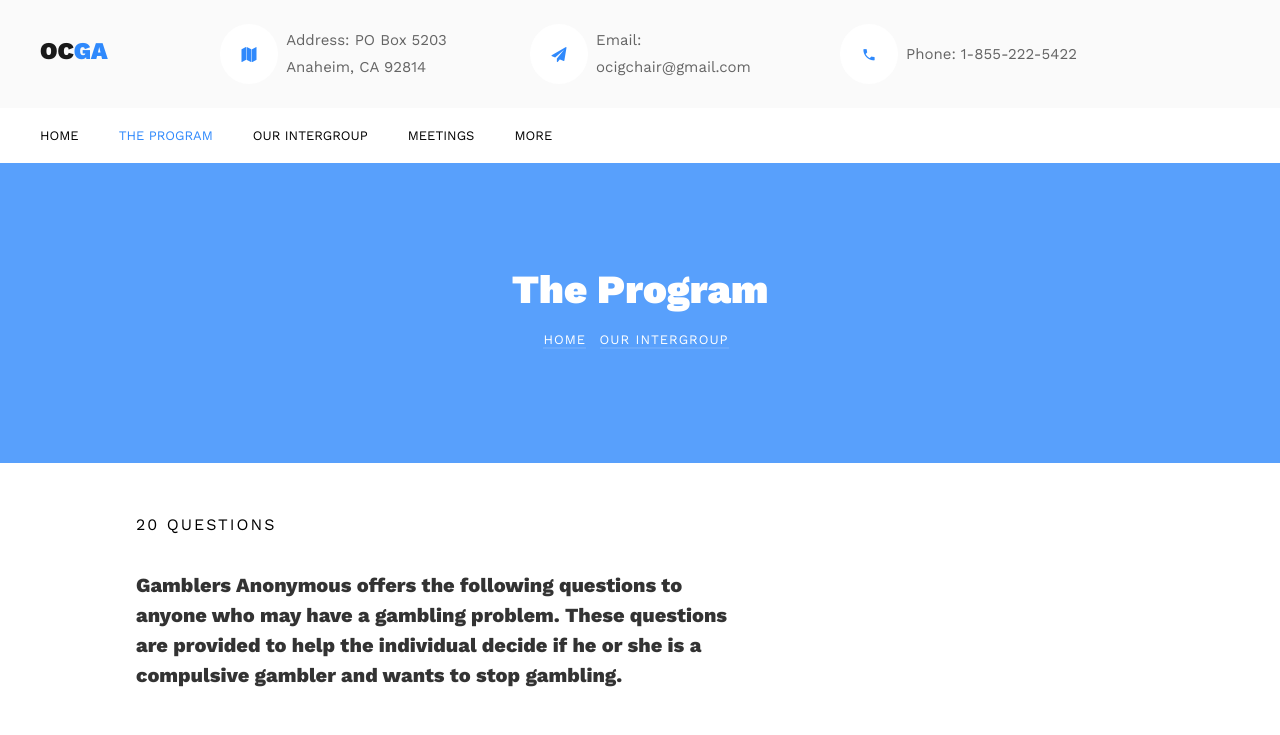
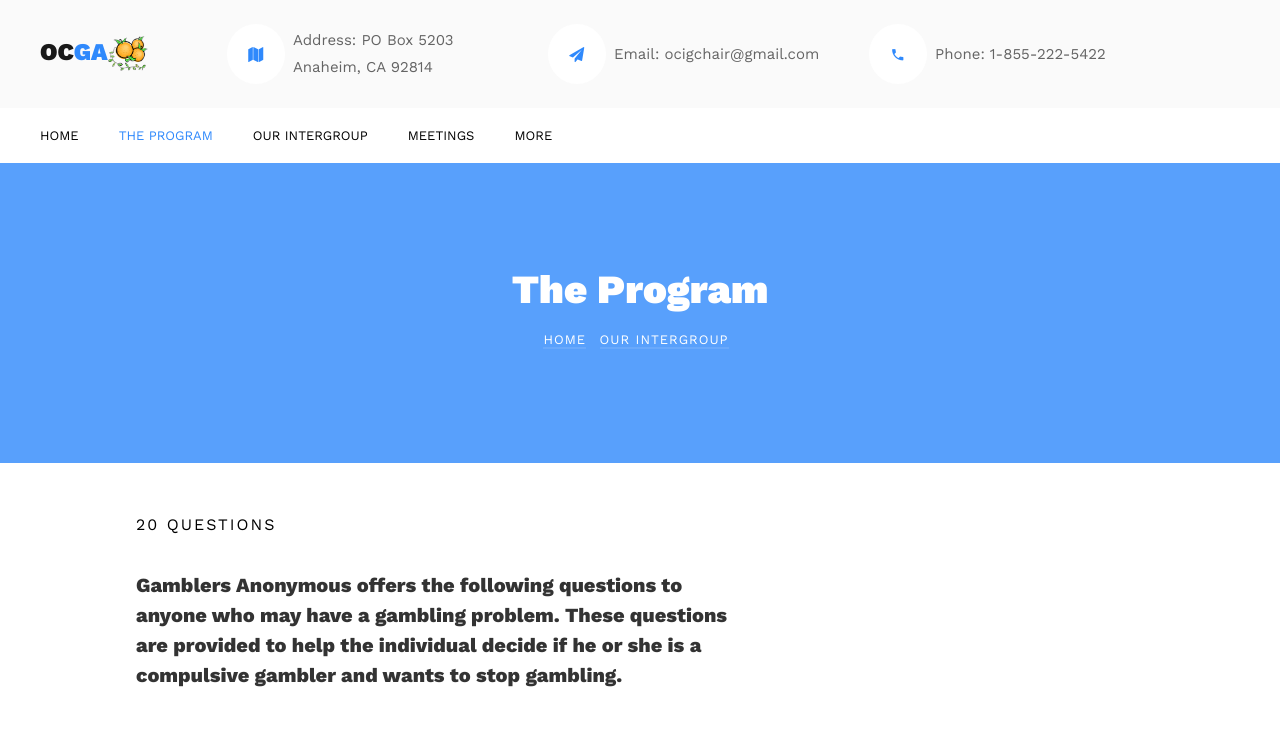
Before and after one commit to BennyNottonson/OCGADesign.github.io, a plain HTML site: page theprogram.html in a window 1280 px wide. Shown: the top 735 px of the page. Drawn offline with nearby package versions, Linux system fonts and the light colour scheme; files whose address does not match are found by name.

Commit message:
Added oranges

```diff
--- a/theprogram.html
+++ b/theprogram.html
@@ -22,7 +22,7 @@
       <div class="container">
         <div class="row no-gutters d-flex align-items-start align-items-center px-3 px-md-0">
           <div class="col-lg-2 pr-4 align-items-center">
-						<a class="navbar-brand" href="index.html">OC<span>GA</span></a>
+            <a class="navbar-brand" href="index.html">OC<span>GA</span><img src="images/Oranges.png" style="width:5vh; height:5vh"></a>
           </div>
           <div class="col-lg-10 d-none d-md-block">
             <div class="row d-flex">
@@ -284,7 +284,8 @@
                   <li><span class="icon icon-map-marker"></span><span class="text">PO Box 5203<br>Anaheim, CA 92814</span></li>
                   <li><a href="tel:8552225422"><span class="icon icon-phone"></span><span class="text">1-855-222-5422</span></a></li>
                   <li><a href="mailto:ocigchair@gmail.com"><span class="icon icon-envelope"></span><span class="text">
-									ocigchair@gmail.com</span></a></li>
+                    ocigchair@gmail.com</span></a>
+                  </li>
                 </ul>
               </div>
             </div>
```
Also changed, not shown: index.html (+3 -2 lines), meetings.html (+1 -1 lines), more.html (+1 -2 lines), ourintergroup.html (+3 -2 lines), images/oranges.png (added). Lines whose indentation alone changed are shown as unchanged.
